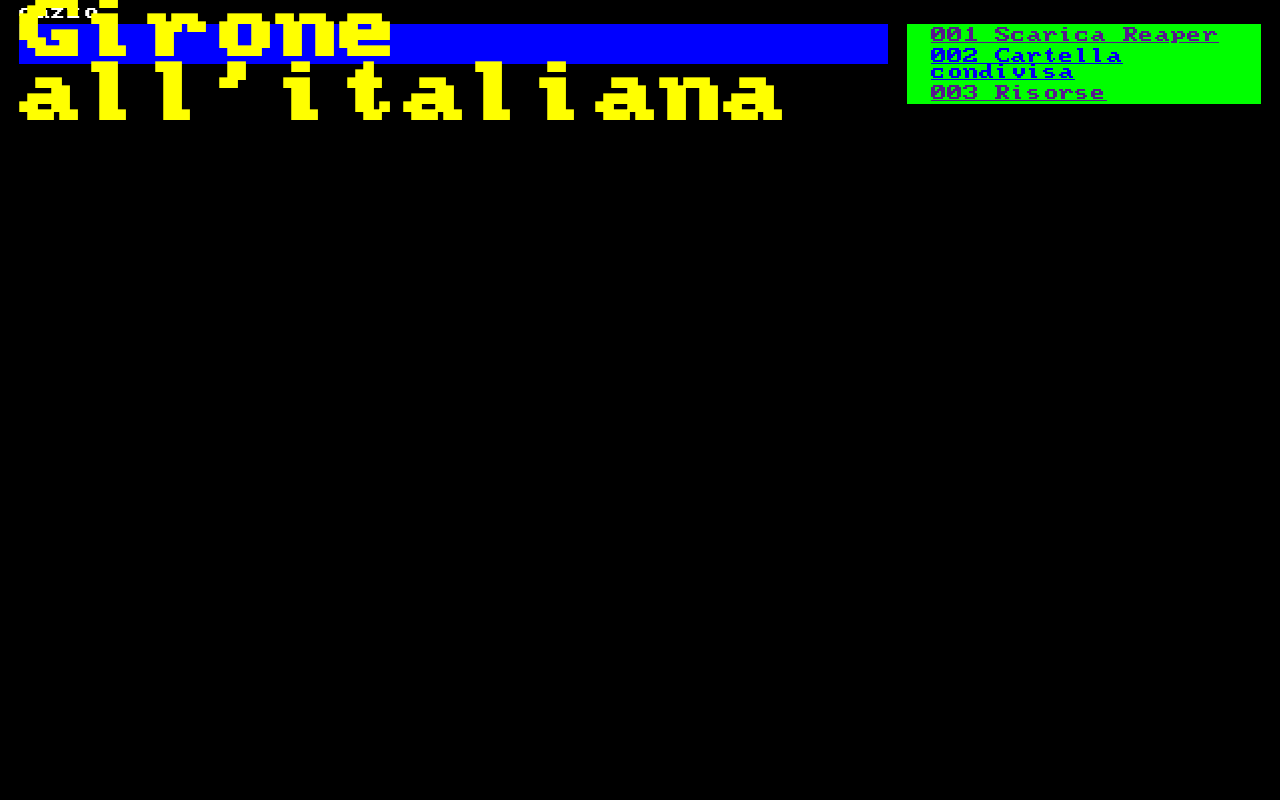
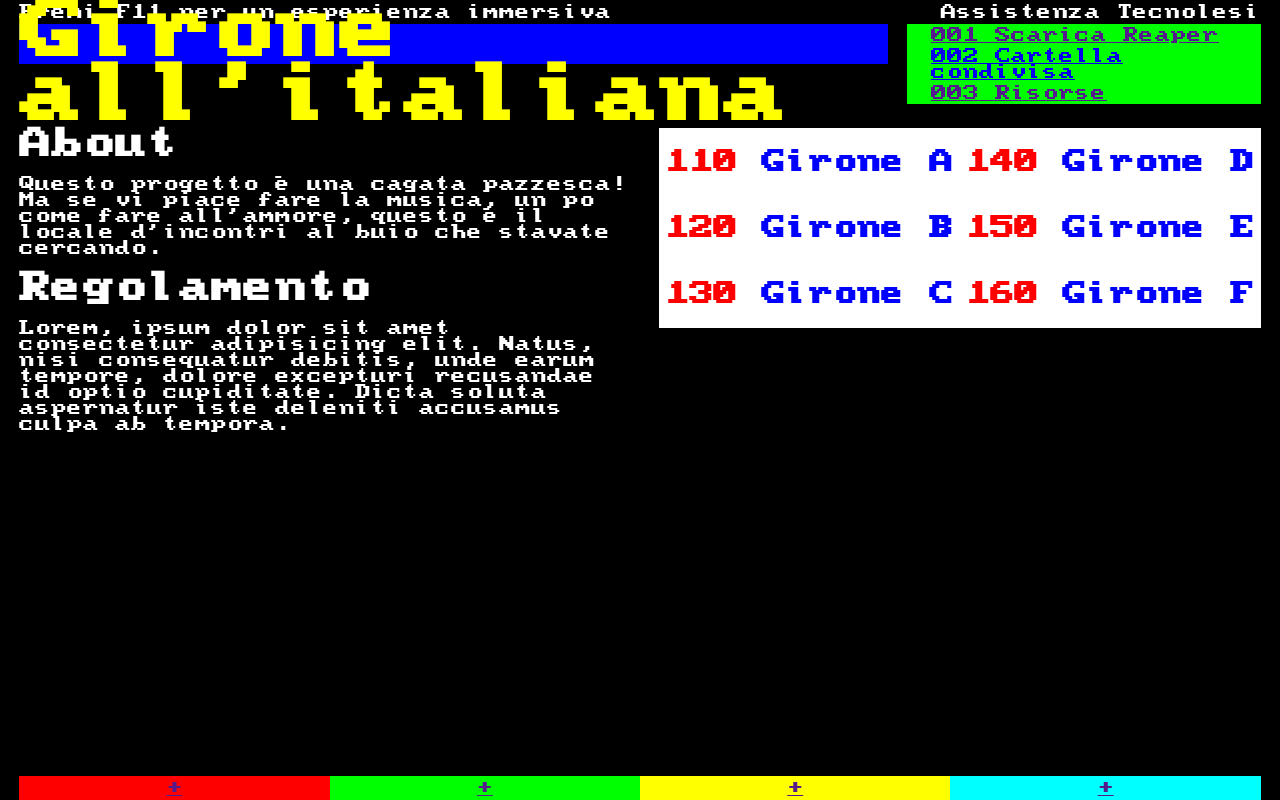
Before and after one commit to enrstudio/Girone-all-italiana, a plain HTML site: page index.html in a window 1280 px wide. Drawn offline with Linux system fonts and the light colour scheme.

Commit message:
abbozzato il template

```diff
--- a/assets/styles/style.css
+++ b/assets/styles/style.css
@@ -10,7 +10,8 @@
 
 body, html{
     display: flex;
-    justify-content: center;
+    flex-direction: column;
+    align-items: center;
     background-color: black;
     color: white;
     height: 100vh;
@@ -21,7 +22,6 @@ body, html{
 	padding: 0;
 	border: 0;
 	font-size: 100%;
-    vertical-align: baseline;
     font-family: BIOS;
 
 }
@@ -75,3 +75,63 @@ h1{
 .menu a{
     padding-left: 3vh;
 }
+
+.main{
+    display: flex;
+    flex-grow: 1;
+    width: 97%;
+    align-items: flex-start;
+    justify-content: space-between;
+    margin-top: 3vh;
+}
+
+.rules{
+    width: 50%;
+}
+.repo{
+    display: flex;
+    flex-direction: column;
+    flex-wrap: wrap;
+    width: 48.5%;
+    height: 25vh;
+    background-color: white;
+    align-items: center;
+    justify-content: space-evenly;
+}
+
+.repo a{
+    text-decoration: none;
+    color: blue;
+}
+
+.repo span{
+    color: red;
+}
+
+.footer{
+    display: flex;
+    justify-content: space-between;
+    width: 97%;
+}
+
+
+.rgba_btn{
+    display: flex;
+    height: 3vh;
+    flex-grow: 1;
+    align-items: center;
+    justify-content: center;
+}
+
+.red{
+    background-color: red;
+}
+.lime{
+    background-color: lime;
+}
+.yellow{
+    background-color: yellow;
+}
+.cyan{
+    background-color: cyan;
+}
--- a/index.html
+++ b/index.html
@@ -9,7 +9,8 @@
 <body>
     <div class="header">
         <div class="nav">
-            <p>cazzo</p>
+            <p>Premi F11 per un esperienza immersiva</p>
+            <p>Assistenza Tecnolesi</p>
         </div>
         <div class="title_group">
             <div class="title">
@@ -22,5 +23,51 @@
             </div>
         </div>
     </div>
+    <div class="main">
+        <div class="rules">
+            <div class="about">
+                <h1>About</h1>
+                <p>Questo progetto è una cagata pazzesca! Ma se vi piace fare la musica, un po come fare all'ammore, questo è il locale d'incontri al buio che stavate cercando.</p>
+            </div>
+            <div class="regolamento">
+                <h1>Regolamento</h1>
+                <p>Lorem, ipsum dolor sit amet consectetur adipisicing elit. Natus, nisi consequatur debitis, unde earum tempore, dolore excepturi recusandae id optio cupiditate. Dicta soluta aspernatur iste deleniti accusamus culpa ab tempora.</p>
+            </div>
+        </div>
+        <div class="repo">
+            <a href="">
+                <h2><span>110</span> Girone A</h2>
+            </a>
+            <a href="">
+                <h2><span>120</span> Girone B</h2>
+            </a>
+            <a href="">
+                <h2><span>130</span> Girone C</h2>
+            </a>
+            <a href="">
+                <h2><span>140</span> Girone D</h2>
+            </a>
+            <a href="">
+                <h2><span>150</span> Girone E</h2>
+            </a>
+            <a href="">
+                <h2><span>160</span> Girone F</h2>
+            </a>
+        </div>
+    </div>
+    <div class="footer">
+        <div class="red rgba_btn">
+            <a href="">+</a>
+        </div>
+        <div class="lime rgba_btn">
+            <a href="">+</a>
+        </div>
+        <div class="yellow rgba_btn">
+            <a href="">+</a>
+        </div>
+        <div class="cyan rgba_btn">
+            <a href="">+</a>
+        </div>
+    </div>
 </body>
 </html>
```
